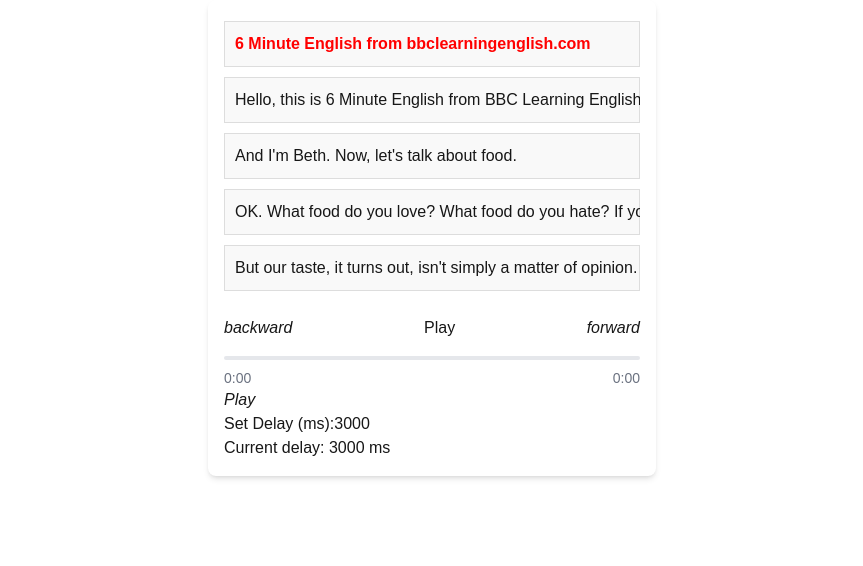
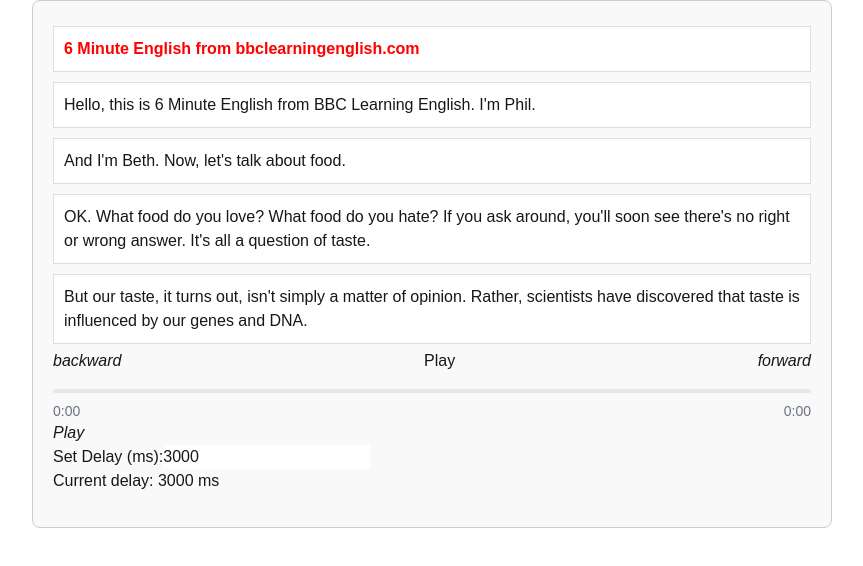
Before and after one commit to Handanhhhy/lan-go-web, a Next.js app: page / in a window 1280 px wide. Shown: the top 566 px of the page, without its empty margins (208-1071 px from the left). Built offline with nearby package versions, Linux system fonts and the light colour scheme; no server answers.

Commit message:
temp css style

```diff
--- a/src/app/components/SentencePlayer.tsx
+++ b/src/app/components/SentencePlayer.tsx
@@ -28,6 +28,11 @@
 
     const [delay, setDelay] = useState(3000);
     const [inputValue, setInputValue] = useState('3000');
+
+    const windowSize = 5;
+    const [height, setHeight] = useState(0);
+    const additionalHeight = 260;
+    const totalHeight = height + additionalHeight;
 
     useEffect(() => {
         const fetchAudioSegments = async () => {
@@ -70,6 +75,22 @@
     }, [audioSegments, track.src]);
 
     const MarqueeText = ({ currentIndex, windowSize }: MarqueeTextProps) => {
+        const marqueeRef = useRef<HTMLDivElement>(null);
+
+        useEffect(() => {
+            if (marqueeRef.current) {
+                const marquee = marqueeRef.current;
+                const sentenceElements = marquee.querySelectorAll('.marquee-content');
+
+                let totalHeight = 0;
+                sentenceElements.forEach((element) => {
+                    totalHeight += element.clientHeight;
+                });
+
+                setHeight(totalHeight);
+            }
+        }, [currentIndex, windowSize]);
+
         if (currentIndex < 0 || currentIndex >= audioSegments.length) {
             return <div className="marquee-content">Invalid index</div>;
         }
@@ -78,7 +99,7 @@
         const end = Math.min(audioSegments.length, start + windowSize);
 
         return (
-            <div className="marquee">
+            <div className="marquee" ref={marqueeRef}>
                 {audioSegments.slice(start, end).map((segment, index) => (
                     <div
                         key={segment.id}
@@ -193,9 +214,9 @@
     };
 
     return (
-        <div className="p-4 max-w-md mx-auto bg-white rounded-lg shadow-md">
+        <div className="sentence-player" style={{ height: `${totalHeight}px` }}>
 
-            <MarqueeText currentIndex={currentIndex} windowSize={5}></MarqueeText>
+            <MarqueeText currentIndex={currentIndex} windowSize={windowSize}></MarqueeText>
             <div className="w-full flex items-center justify-between mb-4">
                 <button onClick={skipBackward} >
                     <i className="fas fa-backward">backward</i>
--- a/src/app/components/styles.css
+++ b/src/app/components/styles.css
@@ -1,18 +1,30 @@
+.sentence-player {
+  width: 90%;
+  max-width: 800px;
+  padding: 20px;
+  box-sizing: border-box;
+  margin: 0 auto;
+  border: 1px solid #ccc;
+  border-radius: 8px;
+  background-color: #f9f9f9;
+}
+
 .marquee {
   display: flex;
-  flex-direction: column; /* 使每个段落在单独一行上 */
-  overflow-y: auto; /* 启用垂直滚动 */
-  height: 300px; /* 可视区域高度 */
-  width: 100%; /* 宽度充满父容器 */
+  flex-direction: column;
+  overflow-y: auto;
+  width: 100%;
 }
 
 .marquee-content {
   padding: 10px;
   margin: 5px 0;
   border: 1px solid #ddd;
-  background-color: #f9f9f9;
+  background-color: #fff;
   transition: background-color 0.3s;
-  white-space: nowrap; /* 防止换行，确保每个段落在一行中显示完整 */
+  width: 100%;
+  box-sizing: border-box;
+  white-space: normal;
 }
 
 .marquee-content.current {
```
